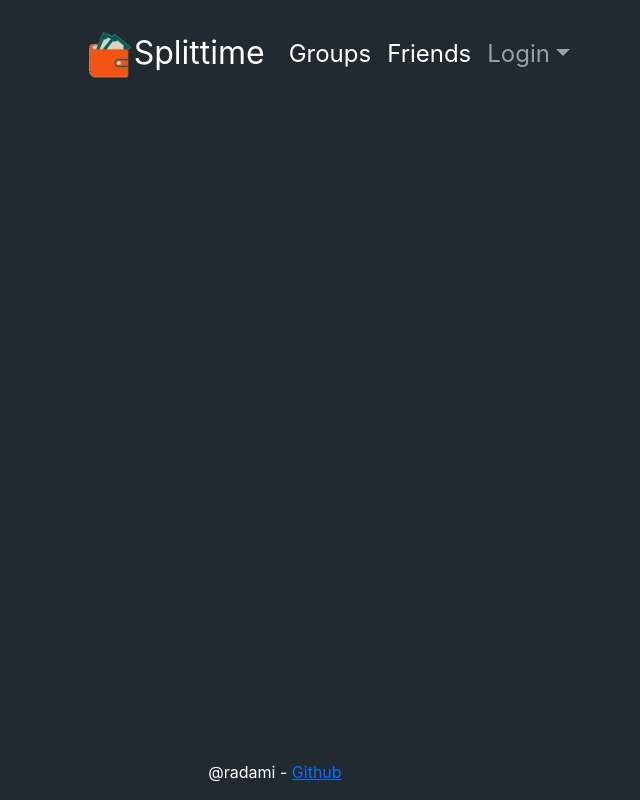
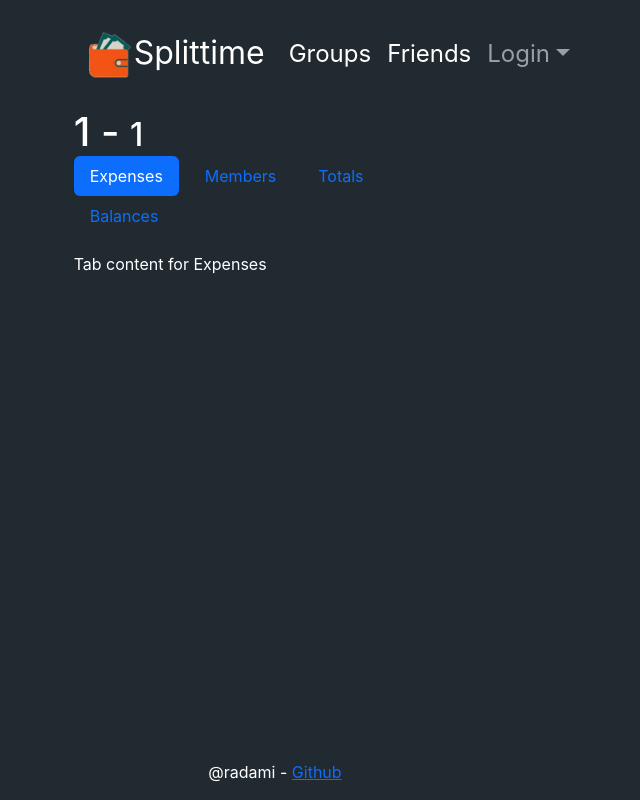
Before and after one commit to Radami/expense_share, a React (Create React App) app in the folder frontend/: page /group/1 in a window 1280 px wide. Shown: the whole page, without its empty margins (365-1005 px from the left). Built offline with nearby package versions, Linux system fonts and the light colour scheme.

Commit message:
Add group details skeleton with tabs

```diff
--- a/frontend/src/App.css
+++ b/frontend/src/App.css
@@ -36,3 +36,7 @@
     transform: rotate(360deg);
   }
 }
+
+.custom-tab-margin .nav-link{
+    margin-right: 10px; /* Adjust the margin as needed */
+}
--- a/frontend/src/App.js
+++ b/frontend/src/App.js
@@ -3,6 +3,7 @@ import { Route, Routes } from 'react-router-dom';
 import './App.css';
 import Footer from './components/footer';
 import Friends from "./components/friends";
+import GroupDetails from './components/GroupDetails';
 import Header from './components/header';
 import Home from "./components/home";
 
@@ -45,6 +46,7 @@ function App() {
             <Routes>
                 <Route path='/' element={<Home loginParams={loginParams}/>} />
                 <Route path='/friends' element={<Friends loginParams={loginParams}/>} />
+                <Route path='/group/:groupId' element={<GroupDetails loginParams={loginParams}/>} />
             </Routes>
             <Footer/>
         </div>
--- /dev/null
+++ b/frontend/src/components/GroupDetails.js
@@ -0,0 +1,43 @@
+import Tab from 'react-bootstrap/Tab';
+import Tabs from 'react-bootstrap/Tabs';
+import {
+    useParams
+} from "react-router-dom";
+import GroupDetailsBalances from './GroupDetailsBalances';
+import GroupDetailsExpenses from './GroupDetailsExpenses';
+import GroupDetailsMembers from './GroupDetailsMembers';
+import GroupDetailsTotals from './GroupDetailsTotals';
+
+function GroupDetails({ loginParams}) {
+
+    const { groupId } = useParams();
+
+    return (
+        <div className="container col-lg-4 mt-3 text-white">
+            <span className="h1">{groupId} - </span><span className="h2">{groupId}</span>
+
+
+            <Tabs
+                defaultActiveKey="expenses"
+                id="fill-tab-example"
+                className="mb-3 custom-tab-margin"
+                variant='pills'
+            >
+                <Tab eventKey="expenses" title="Expenses">
+                    <GroupDetailsExpenses />
+                </Tab>
+                <Tab eventKey="mebmers" title="Members">
+                    <GroupDetailsMembers />
+                </Tab>
+                <Tab eventKey="totals" title="Totals">
+                    <GroupDetailsTotals />
+                </Tab>
+                <Tab eventKey="balances"  title="Balances">
+                    <GroupDetailsBalances />
+                </Tab>
+            </Tabs>
+        </div>
+    );
+}
+
+    export default GroupDetails;
--- /dev/null
+++ b/frontend/src/components/GroupDetailsBalances.js
@@ -0,0 +1,10 @@
+function GroupDetailsBalances() {
+
+    return (
+        <div>
+            Tab content for Balances
+        </div>
+    );
+}
+
+export default GroupDetailsBalances;
--- /dev/null
+++ b/frontend/src/components/GroupDetailsExpenses.js
@@ -0,0 +1,10 @@
+function GroupDetailsExpenses() {
+
+    return (
+        <div>
+            Tab content for Expenses
+        </div>
+    );
+}
+
+export default GroupDetailsExpenses;
--- /dev/null
+++ b/frontend/src/components/GroupDetailsMembers.js
@@ -0,0 +1,10 @@
+function GroupDetailsMembers() {
+
+    return (
+        <div>
+            Tab content for Members
+        </div>
+    );
+}
+
+export default GroupDetailsMembers;
--- /dev/null
+++ b/frontend/src/components/GroupDetailsTotals.js
@@ -0,0 +1,10 @@
+function GroupDetailsTotals() {
+
+    return (
+        <div>
+            Tab content for Totals
+        </div>
+    );
+}
+
+export default GroupDetailsTotals;
--- a/frontend/src/components/group.js
+++ b/frontend/src/components/group.js
@@ -1,9 +1,13 @@
+import {
+    Link
+} from "react-router-dom";
+
 function Group({group, deleteFunction}) {
 
     return (
         <div className="row p-1 bg-color2 border border-dark rounded">
             <div className="d-grid gap-2 col-md-10 mx-auto">
-                <h3><a>{ group.name }</a></h3>
+                <h3><Link to={`group/${group.id}`}>{ group.name }</Link></h3>
                 <span>You are owed 100 USD</span>
                 <span>User A owes you 100 USD</span>
             </div>
```
